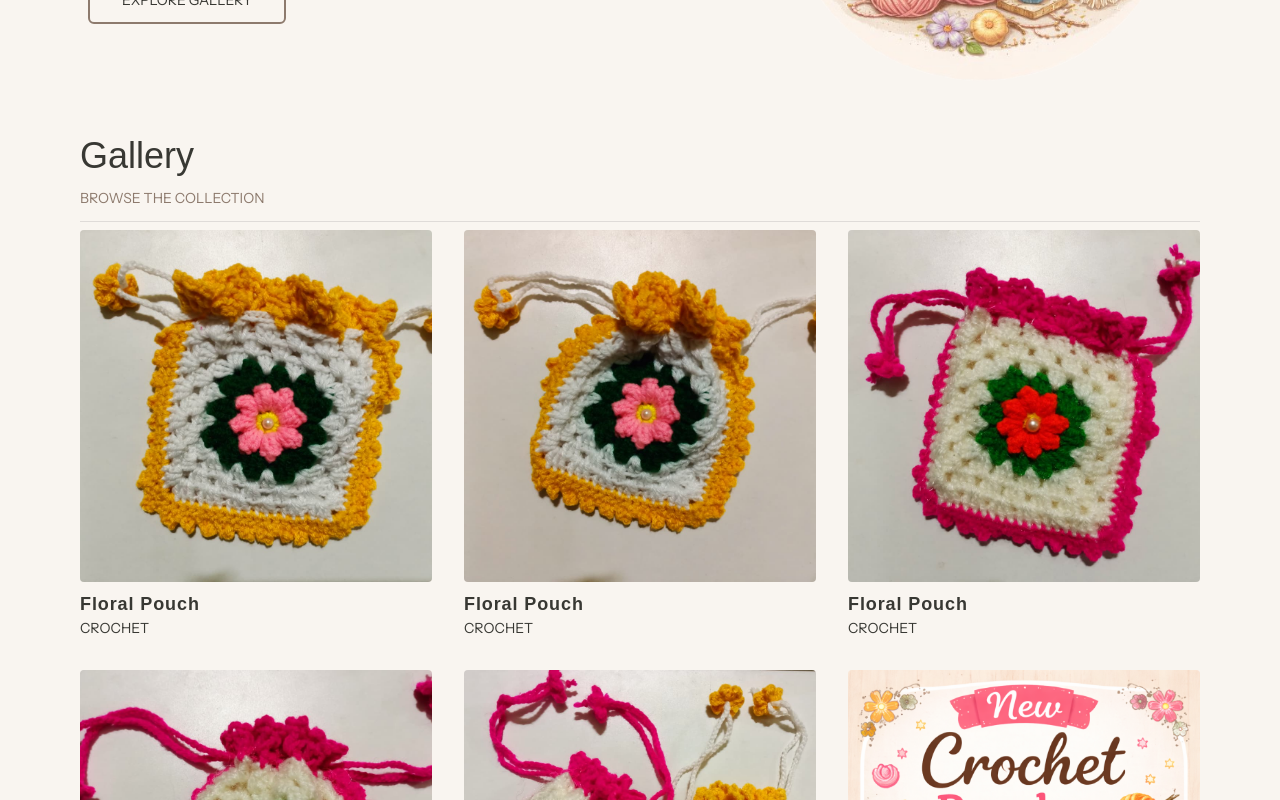
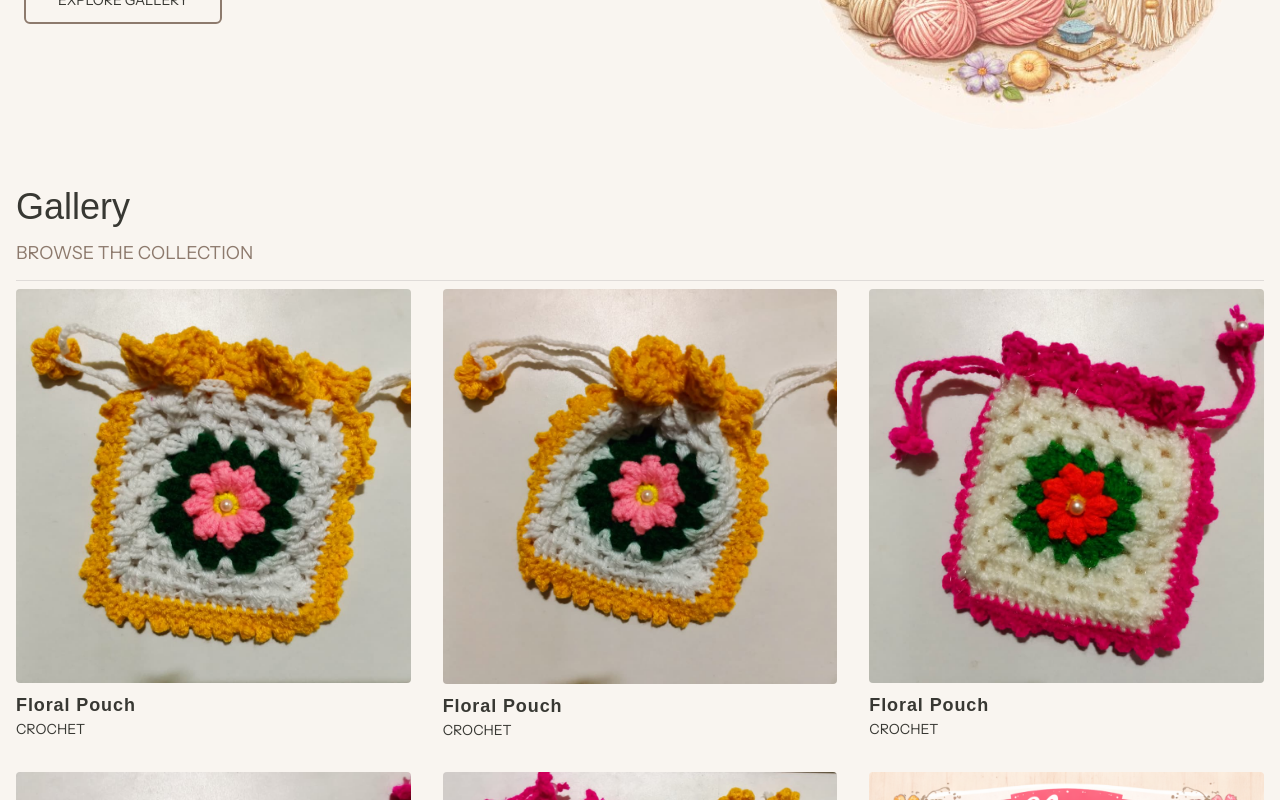
Before and after one commit to Siddharth9101/woven, a React (Vite) app: page / in a window 1280 px wide. Shown: the part 440-1240 px from the top of the page. Built offline with nearby package versions, Linux system fonts and the light colour scheme; a web font is replaced by a local one.

Commit message:
Refactor Gallery and Footer components

```diff
--- a/src/components/Footer.jsx
+++ b/src/components/Footer.jsx
@@ -3,16 +3,15 @@ import { FaInstagram } from "react-icons/fa";
 
 const Footer = () => {
   return (
-    <footer className="container mt-8 mb-2 py-4 border-y border-light-grey flex justify-between items-center">
-      <h5 className=" text-sm text-muted-brown">
-        @ {new Date().getFullYear()}{" "}
-        <span className="font-heading font-medium">Woven</span>
+    <footer className="footer_container container">
+      <h5 className="footer_heading">
+        @ {new Date().getFullYear()} <span className="footer_logo">Woven</span>
       </h5>
 
       <div>
         <Link
           to="https://www.instagram.com/crochet.macrame.handmade?igsh=MTlpanJzemoycnV3YQ=="
-          className="text-pink-400 flex gap-1 items-center"
+          className="footer_link"
           target="_blank"
         >
           <FaInstagram />
--- a/src/components/Gallery.jsx
+++ b/src/components/Gallery.jsx
@@ -1,3 +1,5 @@
+import GalleryCard from "./ui/Card";
+
 const ITEMS = [
   {
     img: "/flowral_pouch/flowral_pouch_01.jpeg",
@@ -37,34 +39,16 @@ const Gallery = () => {
       <div className="py-2">
         {/* heading & subheading*/}
         <div>
-          <h2 className="font-heading text-3xl sm:text-4xl">Gallery</h2>
-          <h3 className="font-label text-sm sm:text-md font-light text-muted-brown uppercase py-3">
-            Browse The Collection
-          </h3>
-          <div className="border-b border-light-grey h-0.5" />
+          <h2 className="gallery_heading">Gallery</h2>
+          <h3 className="gallery_sub_heading">Browse The Collection</h3>
+          <div className="gallery_border" />
         </div>
       </div>
 
       {/* Items Grid */}
       <div className=" grid gap-6 sm:grid-cols-3 sm:gap-8">
         {ITEMS.map((item, i) => (
-          <div key={i} className="flex justify-center">
-            <div className="flex flex-col justify-center items-center w-full">
-              <div className="w-full aspect-square overflow-hidden rounded-sm mb-2">
-                <img
-                  src={item.img}
-                  alt={item.title}
-                  className="size-full object-cover"
-                />
-              </div>
-              <h4 className="font-heading font-semibold tracking-wider text-lg self-start">
-                {item.title}
-              </h4>
-              <span className="font-label font-light text-sm uppercase self-start">
-                {item.subTitle}
-              </span>
-            </div>
-          </div>
+          <GalleryCard item={item} key={i} />
         ))}
       </div>
     </section>
--- /dev/null
+++ b/src/components/ui/Card.jsx
@@ -0,0 +1,15 @@
+const GalleryCard = ({ item }) => {
+  return (
+    <div className="card_container">
+      <div className="card">
+        <div className="card_img_wrapper">
+          <img src={item.img} alt={item.title} className="card_img" />
+        </div>
+        <h4 className="card_title">{item.title}</h4>
+        <span className="card_sub_title">{item.subTitle}</span>
+      </div>
+    </div>
+  );
+};
+
+export default GalleryCard;
--- a/src/index.css
+++ b/src/index.css
@@ -32,6 +32,7 @@ Soft Cream	-	Avatar backgrounds, subtle surfaces
   --color-soft-cream: hsl(25, 27%, 92%);
 }
 
+@layer components {
   .container {
     @apply max-w-6xl mx-auto px-4;
   }
@@ -79,3 +80,56 @@ Soft Cream	-	Avatar backgrounds, subtle surfaces
   .hero_right_side {
     @apply sm:w-2/5 px-2 pt-6 sm:py-0 flex justify-center items-center;
   }
+
+  .gallery_heading {
+    @apply font-heading text-3xl sm:text-4xl;
+  }
+
+  .gallery_sub_heading {
+    @apply font-label text-sm sm:text-lg font-light text-muted-brown uppercase py-3;
+  }
+
+  .gallery_border {
+    @apply border-b border-light-grey h-0.5;
+  }
+
+  .card_container {
+    @apply flex justify-center;
+  }
+
+  .card {
+    @apply flex flex-col justify-center items-center w-full cursor-pointer;
+  }
+
+  .card_img_wrapper {
+    @apply w-full aspect-square overflow-hidden rounded-sm mb-2;
+  }
+
+  .card_img {
+    @apply size-full object-cover hover:scale-105 transition-all duration-300 ease-in-out;
+  }
+
+  .card_title {
+    @apply font-heading font-semibold tracking-wider text-lg self-start;
+  }
+
+  .card_sub_title {
+    @apply font-label font-light text-sm uppercase self-start;
+  }
+
+  .footer_container {
+    @apply mt-8 mb-2 py-4 border-y border-light-grey flex justify-between items-center;
+  }
+
+  .footer_heading {
+    @apply text-xs sm:text-sm text-muted-brown;
+  }
+
+  .footer_logo {
+    @apply font-heading font-medium;
+  }
+
+  .footer_link {
+    @apply text-pink-400 flex gap-1 items-center text-sm sm:text-base;
+  }
+}
```
Lines whose indentation alone changed are shown as unchanged.
